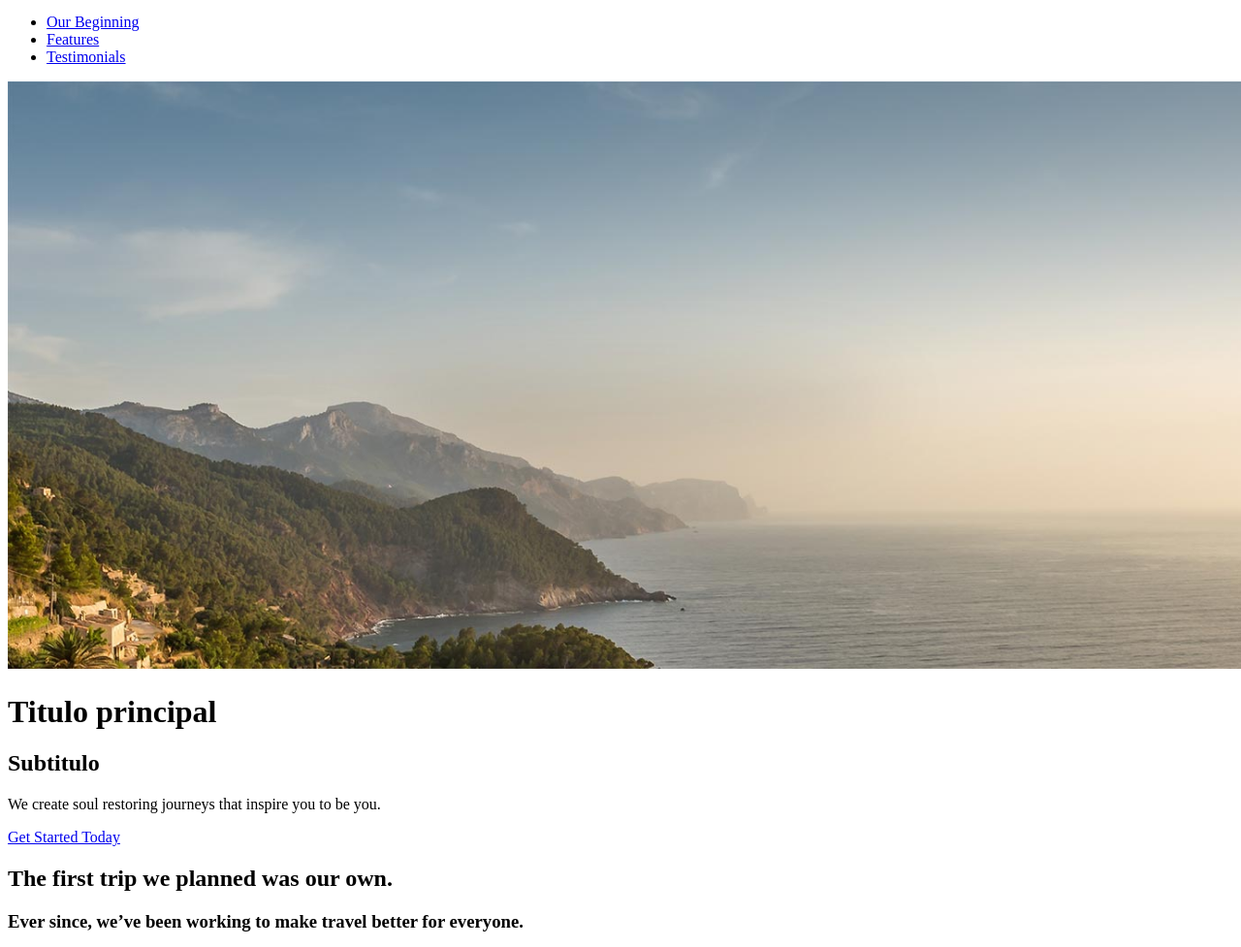
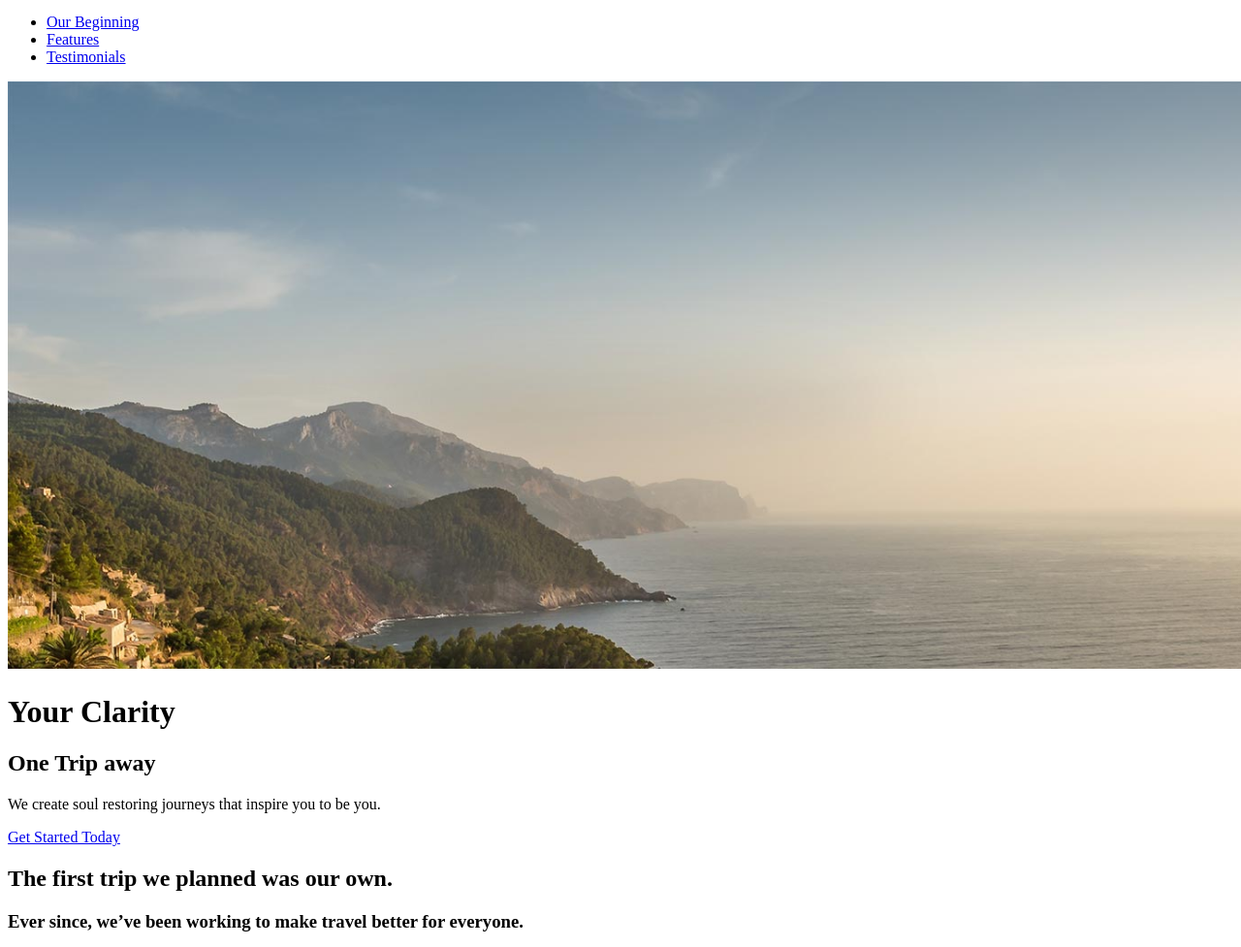
Before and after one commit to nicoierino/travel-agency, a website: page app/index.html in a window 1280 px wide. Shown: the part 92-1069 px from the top of the page at 97% size. Drawn offline with Linux system fonts and the light colour scheme.

Commit message:
random change to speed up github publishing time

```diff
--- a/app/index.html
+++ b/app/index.html
@@ -59,8 +59,8 @@
         </picture>
         <div class="large-hero__text-content">
             <div class="wrapper">
-                <h1 class="large-hero__title">Titulo principal</h1>
-                <h2 class="large-hero__subtitle">Subtitulo</h2>
+                <h1 class="large-hero__title">Your Clarity</h1>
+                <h2 class="large-hero__subtitle">One Trip away</h2>
                 <p class="large-hero__description">
                     We create soul restoring journeys that inspire you to be you.
                 </p>
```
